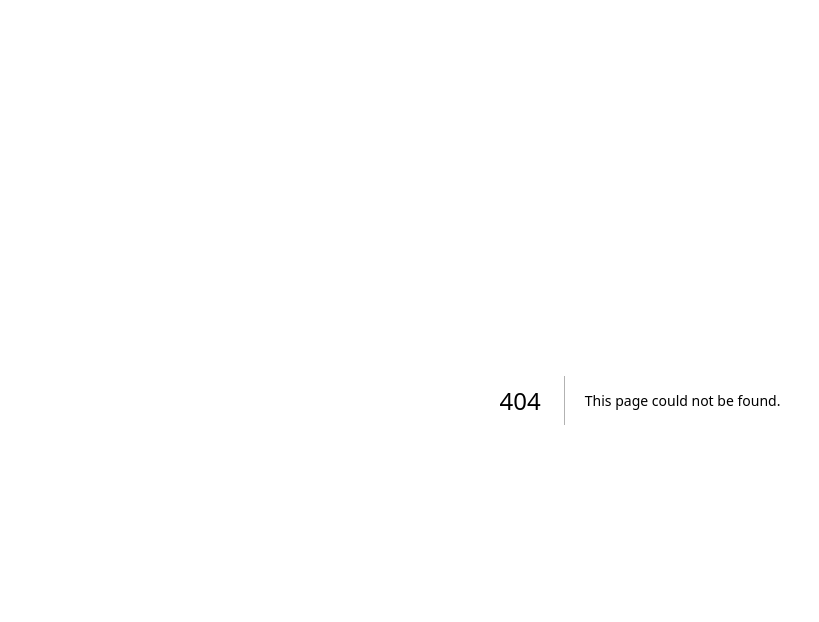
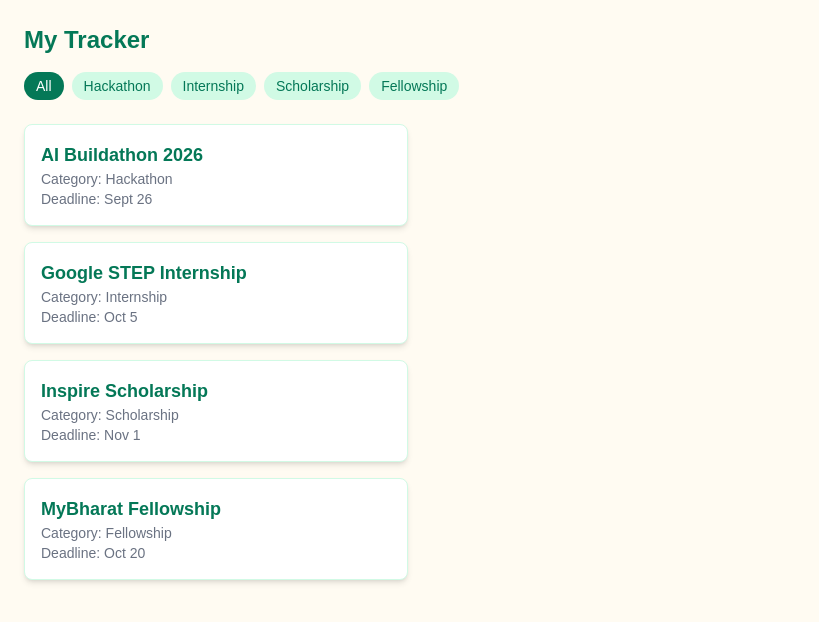
Before and after one commit to raddhikagarg/SaveIt, a Next.js app in the folder frontend/: page /tracker in a window 1280 px wide. Before the commit this address had no page. Shown: the top 622 px of the page, without its empty margins (0-819 px from the left). Built offline with nearby package versions, Linux system fonts and the light colour scheme.

Commit message:
add tracker and govt-radar pages with filtering

```diff
--- /dev/null
+++ b/frontend/app/govt-radar/page.tsx
@@ -0,0 +1,31 @@
+"use client"
+
+const govtSchemes = [
+  { id: 1, title: "MyBharat Volunteering Program", source: "MyBharat", deadline: "Sept 30" },
+  { id: 2, title: "PM Internship Scheme", source: "PM Internship", deadline: "Oct 15" },
+  { id: 3, title: "National Scholarship Portal - Merit Award", source: "NSP", deadline: "Nov 10" },
+]
+
+export default function GovtRadarPage() {
+  return (
+    <div className="min-h-screen bg-[#FFFBF2] p-6">
+      <h1 className="text-2xl font-bold mb-4 text-[#047857]">Govt Radar</h1>
+      <p className="text-sm text-gray-500 mb-6">
+        Curated opportunities from MyBharat, NSP, and PM Internship Scheme
+      </p>
+
+      <div className="flex flex-col gap-4">
+        {govtSchemes.map((scheme) => (
+          <div
+            key={scheme.id}
+            className="bg-white border border-[#D1FAE5] rounded-lg shadow-md p-4 max-w-sm"
+          >
+            <h2 className="text-lg font-bold text-[#047857]">{scheme.title}</h2>
+            <p className="text-sm text-gray-500">Source: {scheme.source}</p>
+            <p className="text-sm text-gray-500">Deadline: {scheme.deadline}</p>
+          </div>
+        ))}
+      </div>
+    </div>
+  )
+}
--- /dev/null
+++ b/frontend/app/tracker/page.tsx
@@ -0,0 +1,56 @@
+"use client"
+
+import { useState } from "react"
+
+const opportunities = [
+  { id: 1, title: "AI Buildathon 2026", category: "Hackathon", deadline: "Sept 26" },
+  { id: 2, title: "Google STEP Internship", category: "Internship", deadline: "Oct 5" },
+  { id: 3, title: "Inspire Scholarship", category: "Scholarship", deadline: "Nov 1" },
+  { id: 4, title: "MyBharat Fellowship", category: "Fellowship", deadline: "Oct 20" },
+]
+
+const categories = ["All", "Hackathon", "Internship", "Scholarship", "Fellowship"]
+
+export default function TrackerPage() {
+  const [selectedCategory, setSelectedCategory] = useState("All")
+
+  const filteredOpportunities =
+    selectedCategory === "All"
+      ? opportunities
+      : opportunities.filter((o) => o.category === selectedCategory)
+
+  return (
+    <div className="min-h-screen bg-[#FFFBF2] p-6">
+      <h1 className="text-2xl font-bold mb-4 text-[#047857]">My Tracker</h1>
+
+      <div className="flex gap-2 mb-6 flex-wrap">
+        {categories.map((cat) => (
+          <button
+            key={cat}
+            onClick={() => setSelectedCategory(cat)}
+            className={`px-3 py-1 rounded-full text-sm font-medium transition ${
+              selectedCategory === cat
+                ? "bg-[#047857] text-white"
+                : "bg-[#D1FAE5] text-[#047857]"
+            }`}
+          >
+            {cat}
+          </button>
+        ))}
+      </div>
+
+      <div className="flex flex-col gap-4">
+        {filteredOpportunities.map((opp) => (
+          <div
+            key={opp.id}
+            className="bg-white border border-[#D1FAE5] rounded-lg shadow-md p-4 max-w-sm"
+          >
+            <h2 className="text-lg font-bold text-[#047857]">{opp.title}</h2>
+            <p className="text-sm text-gray-500">Category: {opp.category}</p>
+            <p className="text-sm text-gray-500">Deadline: {opp.deadline}</p>
+          </div>
+        ))}
+      </div>
+    </div>
+  )
+}
```
